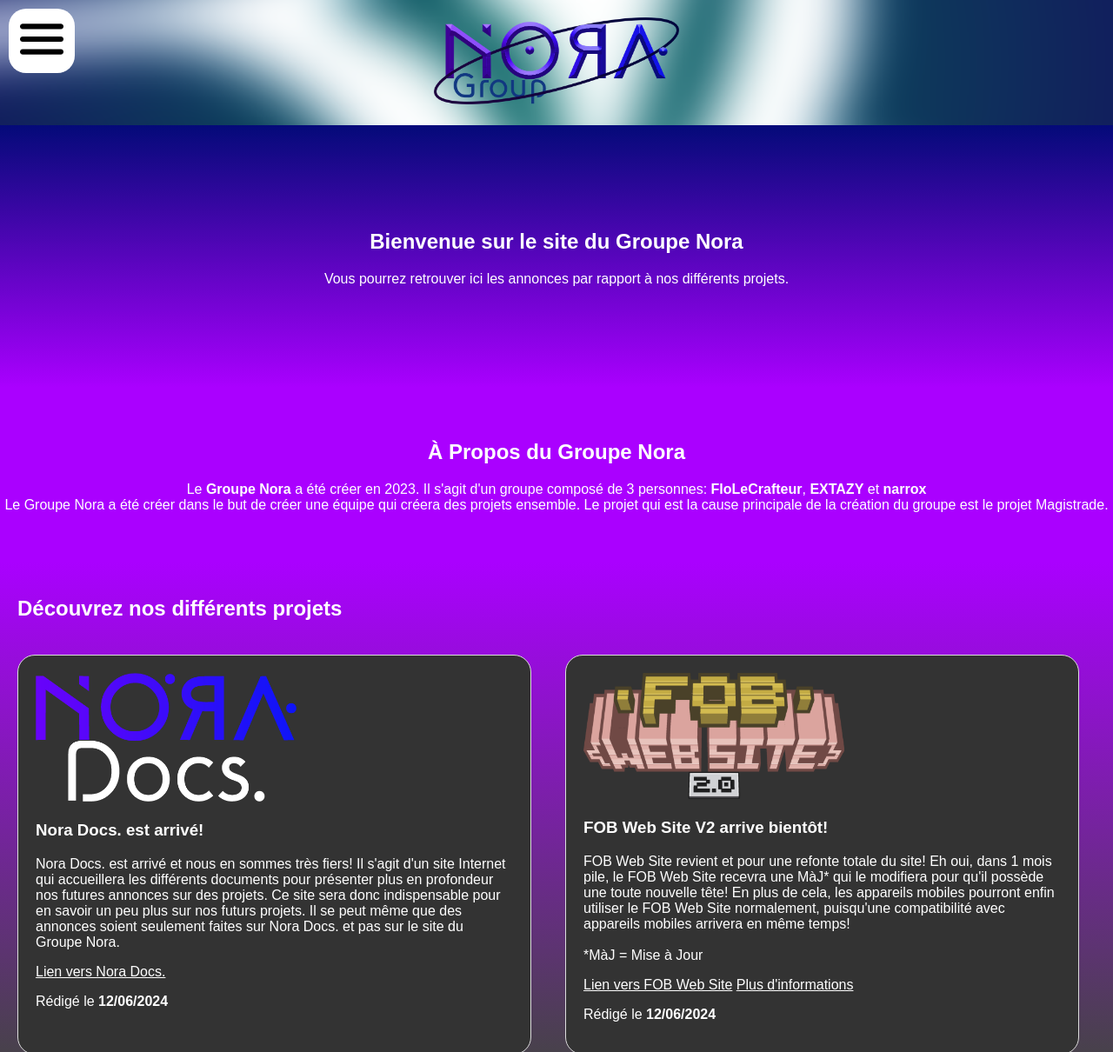
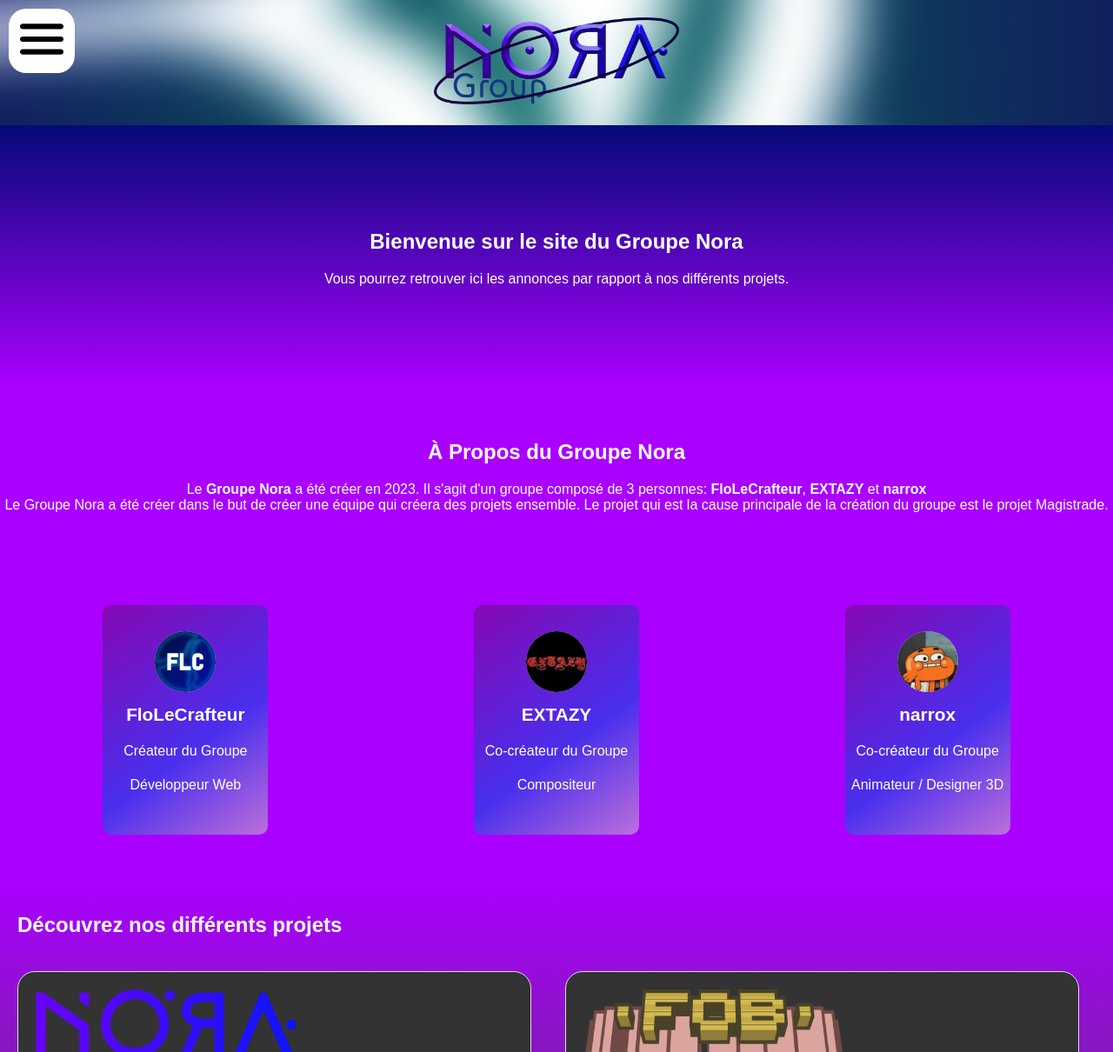
Before and after one commit to FLCorp/nora-group, a plain HTML site: page index.html in a window 1280 px wide. Shown: the top 1210 px of the page at 87% size. Drawn offline with Linux system fonts and the light colour scheme.

Commit message:
Add files via upload

```diff
--- a/index.html
+++ b/index.html
@@ -44,9 +44,38 @@
         </p>
     </section>
 
+    <section id="about" class="about">
+        <div class="cardbox">
+            <div class="card">
+                <div class="card-border-top">
+                </div>
+                <img src="img/pfp/FLC_pp_modifiee_v2.png" alt="">
+                <span>FloLeCrafteur</span>
+                <p class="job">Créateur du Groupe</p>
+                <p class="job">Développeur Web</p>
+              </div>
+              <div class="card">
+                  <div class="card-border-top">
+                  </div>
+                  <img src="img/pfp/EXTAZY.png" alt="">
+                  <span>EXTAZY</span>
+                  <p class="job">Co-créateur du Groupe</p>
+                  <p class="job">Compositeur</p>
+                </div>
+                <div class="card">
+                    <div class="card-border-top">
+                    </div>
+                    <img src="img/pfp/narrox.png" alt="">
+                    <span>narrox</span>
+                    <p class="job">Co-créateur du Groupe</p>
+                    <p class="job">Animateur / Designer 3D</p>
+                  </div>
+            </div>
+        </section>
+
     <section id="news" class="projects-grid">
         <h2>Découvrez nos différents projets</h2><br>
-        <div class="project">
+        <div class="project" id="noraDocs">
             <img src="img/projects/Nora_Docs_title.png" alt="Titre de Nora Docs.">
             <h3>Nora Docs. est arrivé!</h3>
             <p>
@@ -58,7 +87,7 @@
             <a href="https://flcorp.github.io/nora-docs/" target="_blank">Lien vers Nora Docs.</a>
             <p>Rédigé le <strong>12/06/2024</strong></p>
         </div>
-        <div class="project">
+        <div class="project" id="fobWebSite">
             <img src="img/projects/fob-web-site_title.png" alt="Logo du FOB Web Site">
             <h3>FOB Web Site V2 arrive bientôt!</h3>
             <p>
--- a/styles.css
+++ b/styles.css
@@ -124,6 +124,48 @@ footer {
     padding: 10px;
 }
 
+.cardbox{
+    display: flex;
+    flex-wrap: wrap;
+}
+
+.card {
+    width: 190px;
+    height: 254px;
+    background-image: linear-gradient(144deg,#8608b4, #492fed 60%,#bd6fda);
+    border: none;
+    border-radius: 10px;
+    padding-top: 10px;
+    margin: 10px auto;
+    font-family: inherit;
+}
+
+.card span {
+    font-weight: 600;
+    color: white;
+    text-align: center;
+    display: block;
+    padding-top: 10px;
+    font-size: 1.3em;
+}
+
+.card .job {
+    font-weight: 400;
+    color: white;
+    text-align: center;
+    padding-top: 5px;
+    font-size: 1em;
+}
+
+.card img {
+    width: 70px;
+    height: 70px;
+    background: #e8e8e8;
+    border-radius: 100%;
+    margin: auto;
+    margin-top: 20px;
+}
+
 @media screen and (max-width : 768px){
     header{
         background-size: 1000px;
```
Also changed, not shown: img/pfp/EXTAZY.png (added), img/pfp/FLC_pp_modifiee_v2.png (added), img/pfp/narrox.png (added).
